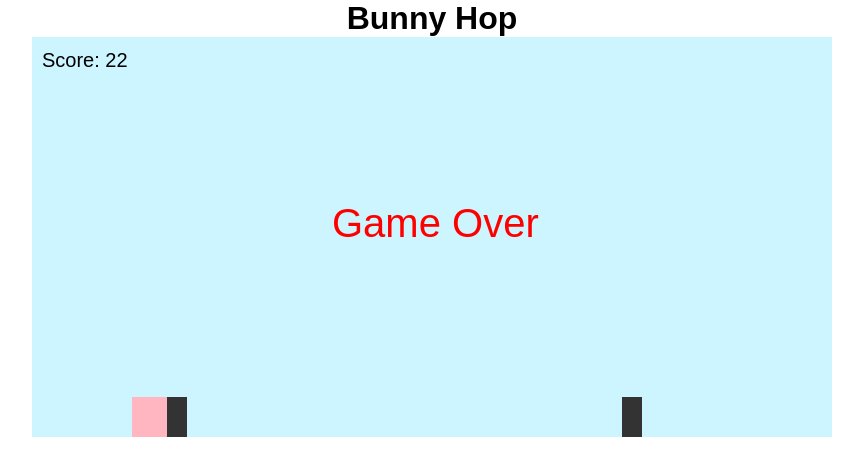
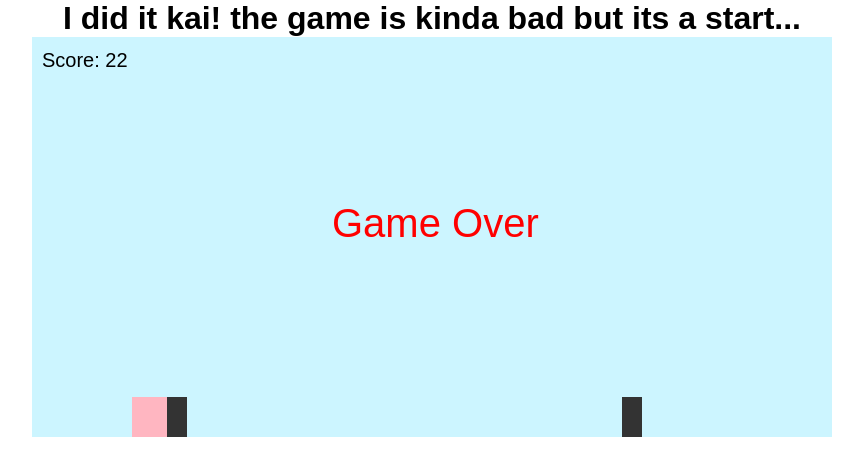
Before and after one commit to westonbering/Bunny-game, a plain HTML site: page index.html in a window 1280 px wide. Shown: the whole page, without its empty margins (208-1071 px from the left). Drawn offline with Linux system fonts and the light colour scheme.

Commit message:
index.html

```diff
--- a/index.html
+++ b/index.html
@@ -10,7 +10,7 @@
   </style>
 </head>
 <body>
-  <h1>Bunny Hop</h1>
+  <h1>I did it kai! the game is kinda bad but its a start...</h1>
   <canvas id="gameCanvas" width="800" height="400"></canvas>
   <script>
     const canvas = document.getElementById('gameCanvas');
```
